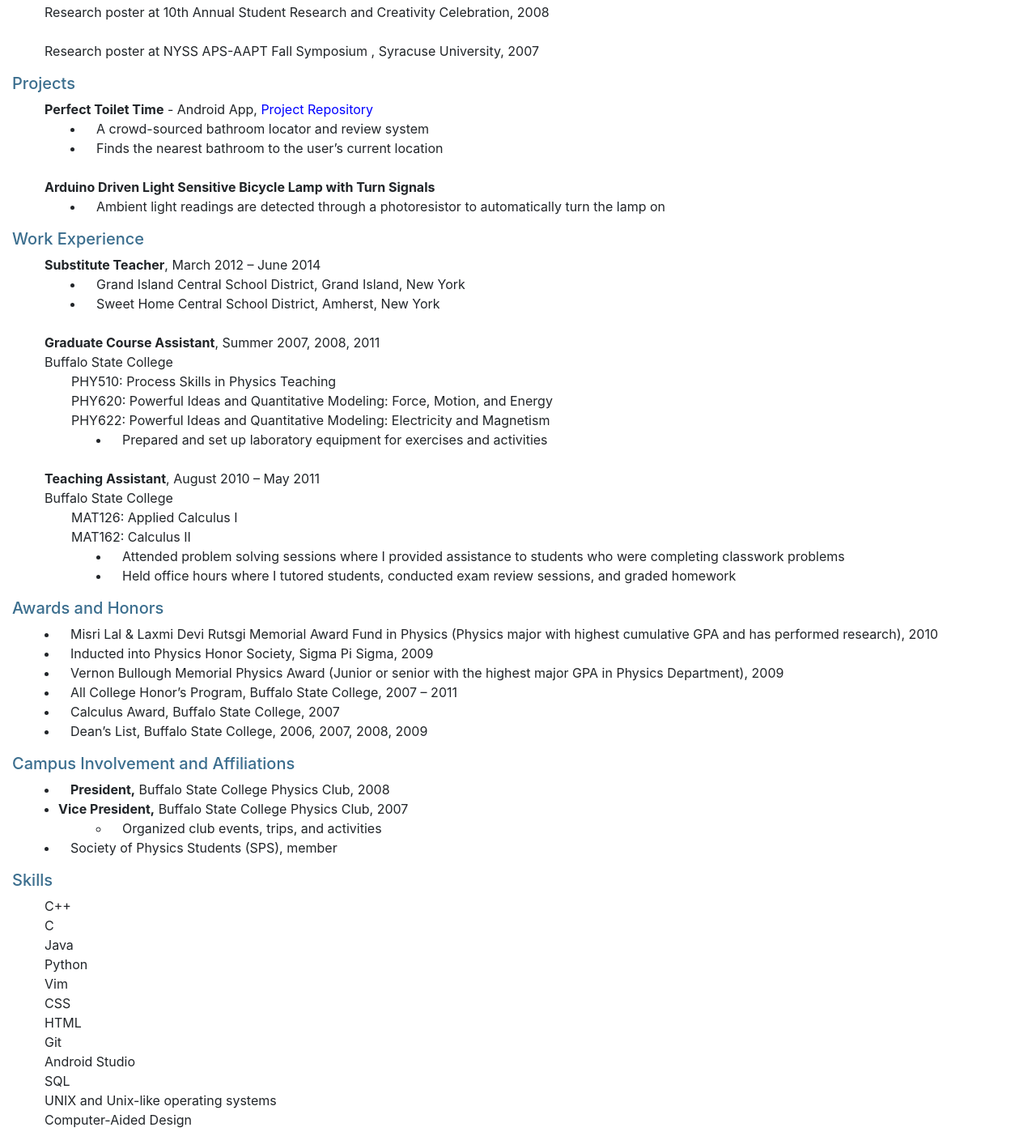
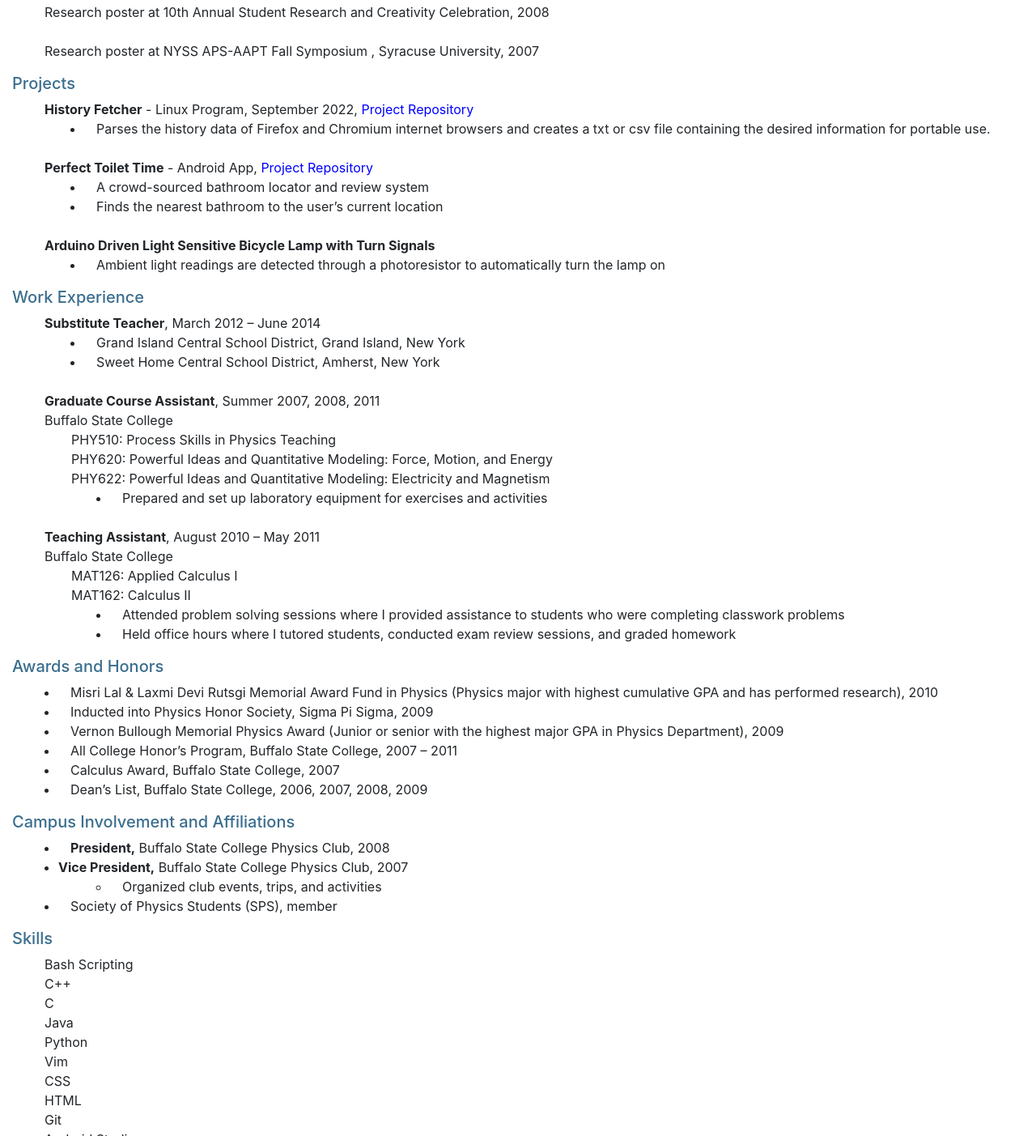
Before and after one commit to stevenwilser/stevenwilser.github.io, a plain HTML site: page index.html in a window 1280 px wide. Shown: the part 897-2300 px from the top of the page at 81% size. Drawn offline with nearby package versions, Linux system fonts and the light colour scheme.

Commit message:
Added new project

```diff
--- a/index.html
+++ b/index.html
@@ -66,7 +66,11 @@
         </ul>
         <h5>Projects</h5>
         <ul class="none">
-             <li><span class="bold">Perfect Toilet Time</span> - Android App, <a href="https://github.com/kschoener/perfecttoiletime">Project Repository</a></li>
+			<li><span class="bold">History Fetcher</span> - Linux Program, September 2022, <a href="https://github.com/stevenwilser/historyfetcher">Project Repository</a></li>
+			<ul class="disc">
+                <li>Parses the history data of Firefox and Chromium internet browsers and creates a txt or csv file containing the desired information for portable use.</li><br>
+            </ul>
+            <li><span class="bold">Perfect Toilet Time</span> - Android App, <a href="https://github.com/kschoener/perfecttoiletime">Project Repository</a></li>
             <ul class="disc">
                 <li>A crowd-sourced bathroom locator and review system</li>
                 <li>Finds the nearest bathroom to the user’s current location</li><br>
@@ -125,6 +129,7 @@
         </ul>
         <h5>Skills</h5>
         <ul class="none">
+            <li>Bash Scripting</li>
             <li>C++</li>
             <li>C</li>
             <li>Java</li>
```
